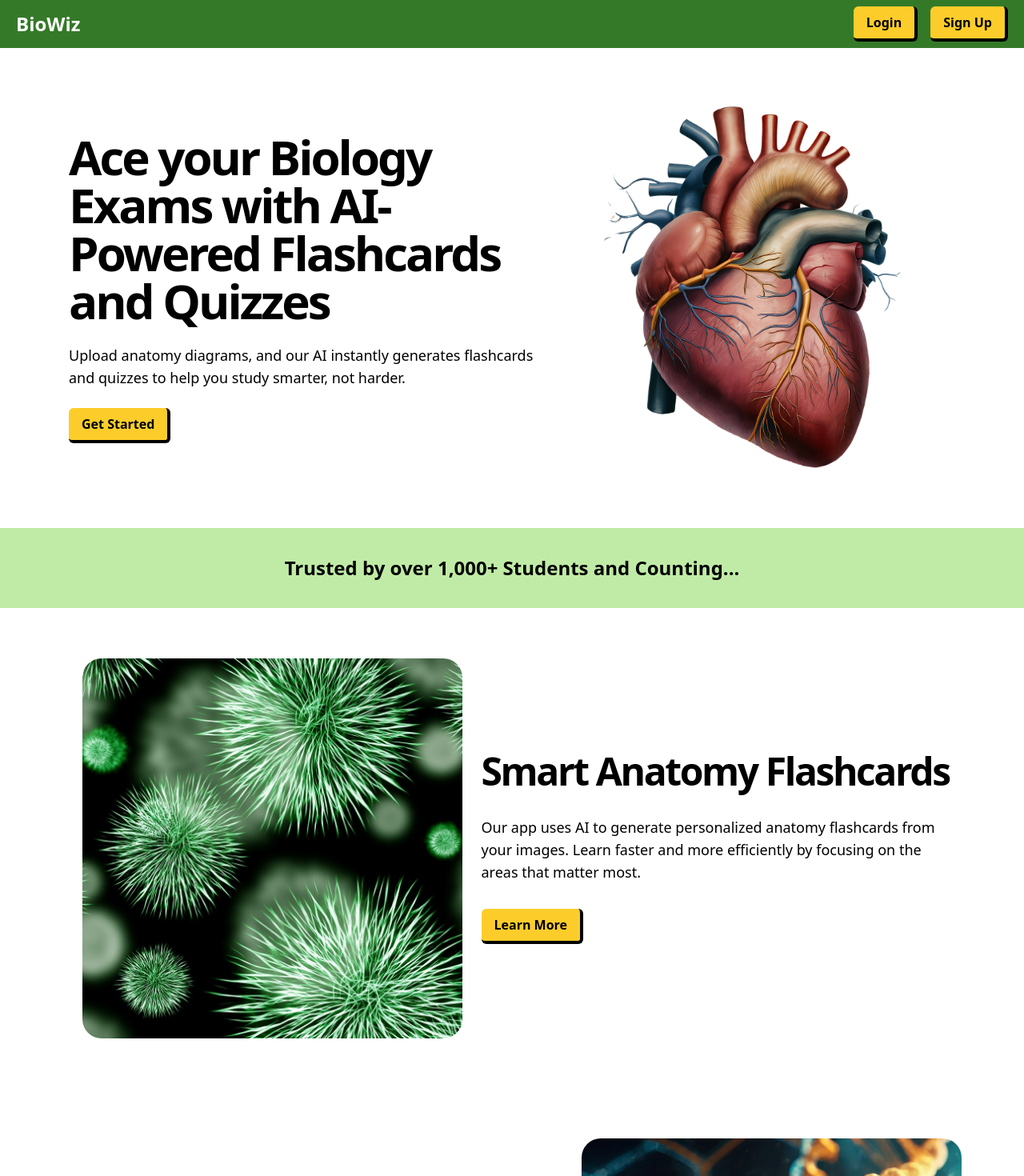
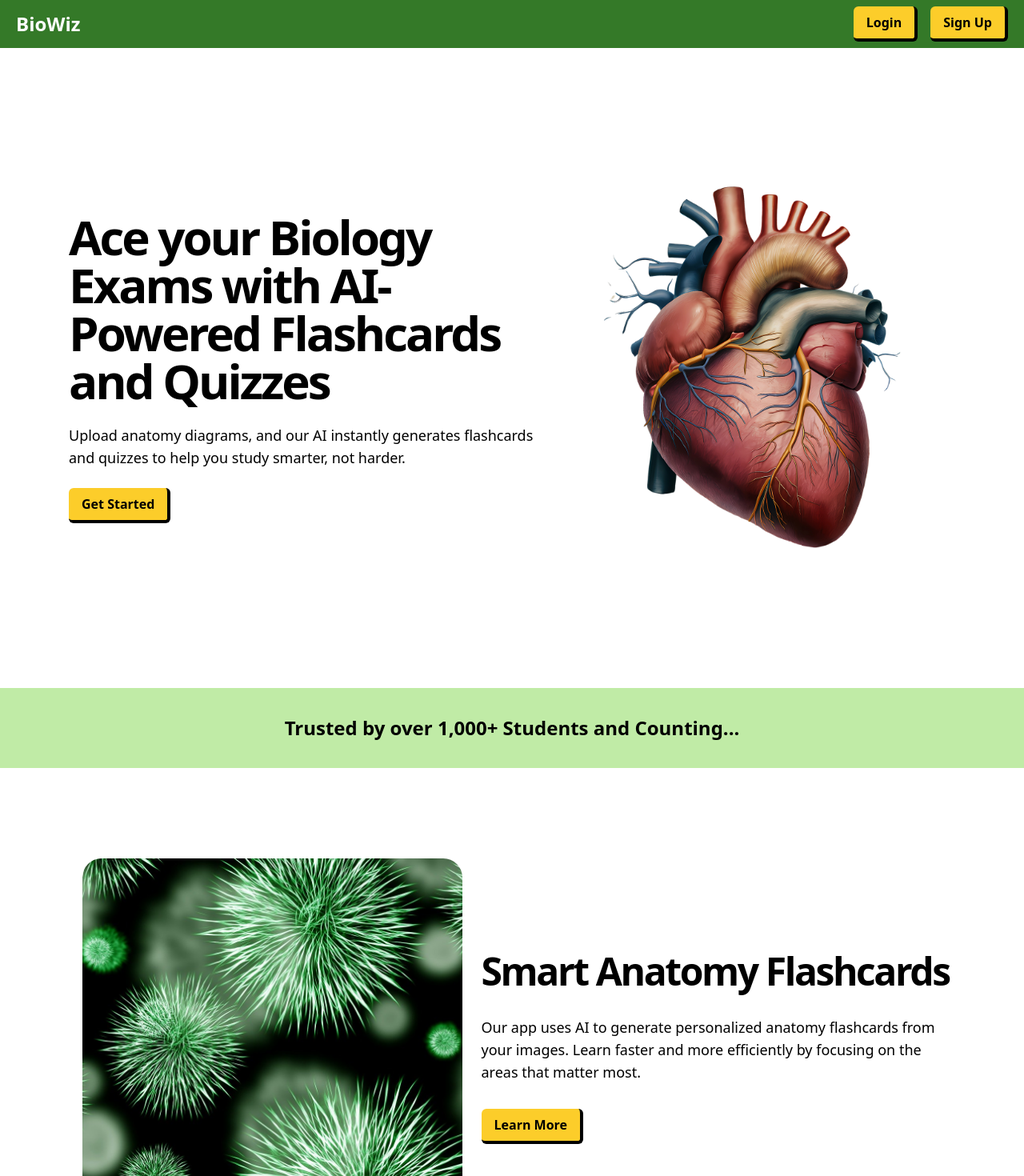
Before and after one commit to haroon6268/BioWiz, a Next.js app: page / in a window 1280 px wide. Shown: the top 1470 px of the page at 80% size. Built offline with nearby package versions, Linux system fonts and the light colour scheme.

Commit message:
fixed landing page sizing

```diff
--- a/src/app/components/Hero.jsx
+++ b/src/app/components/Hero.jsx
@@ -3,7 +3,7 @@ import React from "react";
 
 const Hero = () => {
   return (
-    <div className="xs:h-[100vh] lg:h-[60vh] flex justify-center items-center p-6 lg:min-h-[600px] lg:max-h-[700px]">
+    <div className="xs:h-[80vh] lg:h-[60vh] flex justify-center items-center p-6 min-h-[800px] lg:max-h-[900px]">
       <div className="max-w-[1200px] flex xs:flex-col lg:flex-row w-full justify-center xs:space-y-6 lg:space-y-0 items-center lg:space-x-2">
         <div className="space-y-6 max-w-[600px]">
           <h1 className="text-5xl lg:text-6xl font-extrabold tracking-tighter">
--- a/src/app/components/SplitContent.jsx
+++ b/src/app/components/SplitContent.jsx
@@ -4,7 +4,7 @@ import Button from "./Button";
 const SplitContent = ({ img, header, subHeader, reverse }) => {
   const isReversed = reverse ? "flex-row-reverse" : "flex-row";
   return (
-    <div className="h-[70vh] lg:h-[60vh] p-6 flex justify-center items-center min-h-[600px] lg:max-h-[650px]">
+    <div className="h-[70vh] lg:h-[60vh] p-6 flex justify-center items-center min-h-[700px] lg:max-h-[800px]">
       <div
         className={`max-w-[1200px] h-full flex xs:flex-col-reverse ${
           reverse ? "lg:flex-row-reverse" : "lg:flex-row"
```
